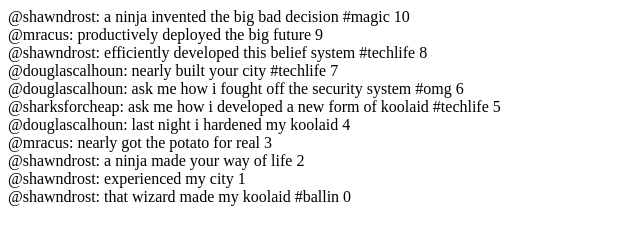
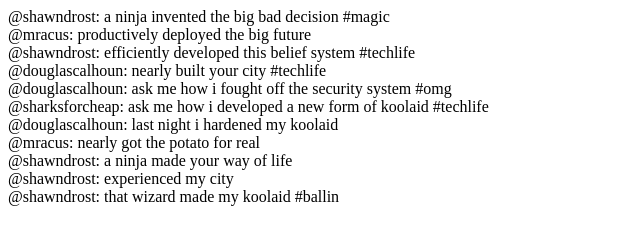
Before and after one commit to npatrick/no-jquery-twittler, a website: page src/public/index.html in a window 1280 px wide. Shown: the whole page, without its empty margins (0-640 px from the left). Drawn offline with Linux system fonts and the light colour scheme.

Commit message:
remove index string

```diff
--- a/src/public/index.html
+++ b/src/public/index.html
@@ -18,7 +18,7 @@
           var tweet = streams.home[index];
           var $tweet = document.createElement('div');
           console.log('what is $tweet', $tweet);
-          var newContent = document.createTextNode('@' + tweet.user + ': ' + tweet.message + ' ' + index);
+          var newContent = document.createTextNode('@' + tweet.user + ': ' + tweet.message);
           $tweet.appendChild(newContent);
           document.body.insertBefore($tweet, null);
           index -= 1;
```
